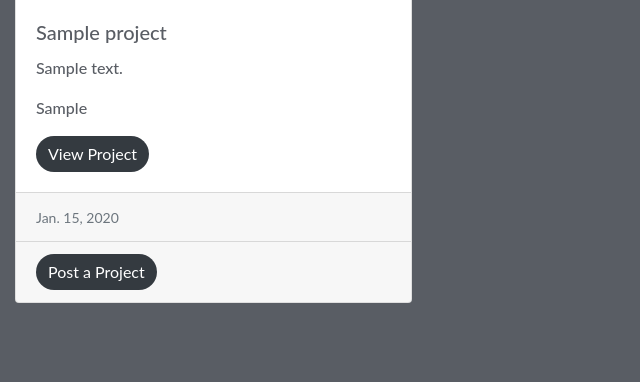
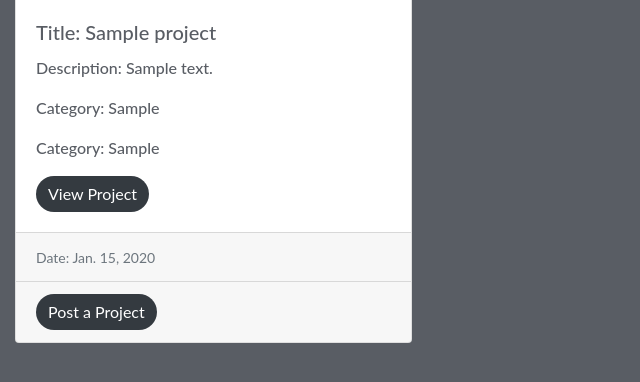
Before and after one commit to ezekielkibiego/Awwwards, a Django app: page / in a window 1280 px wide. Shown: the part 147-529 px from the top of the page, without its empty margins (0-640 px from the left). Run offline with Django 3.2, Linux system fonts and the light colour scheme; tables that the repository leaves empty hold one stand-in row (values such as "Sample post"); some libraries are stand-ins or nearby versions; some web fonts are replaced.

Commit message:
style index.html

```diff
--- a/awwwardsapp/templates/index.html
+++ b/awwwardsapp/templates/index.html
@@ -19,14 +19,15 @@
                         <img src="{{ pros.image.url }}"class="card-img-top responsive" alt="Personal">
                     </a>
                     <div class="card-body">
-                        <h5 class="card-title">{{pros.title}}</h5>
-                        <p class="card-text">{{pros.description}}</p>
-                        <p class="card-text">{{pros.category}}</p>
+                        <h5 class="card-title">Title: {{pros.title}}</h5>
+                        <p class="card-text">Description: {{pros.description}}</p>
+                        <p class="card-text">Category: {{pros.category}}</p>
+                        <p class="card-text">Category: {{pros.location}}</p>
                         <a href="{{project.url}}" class="btn btn-outline-dark bg-dark text-white rounded-pill">View Project</a>
 
                     </div>
                     <div class="card-footer">
-                        <small class="text-muted">{{pros.date|date}}</small>
+                        <small class="text-muted">Date: {{pros.date|date}}</small>
                     </div>
                     <div class="card-footer">
                         <form action="/project/project/">
```
